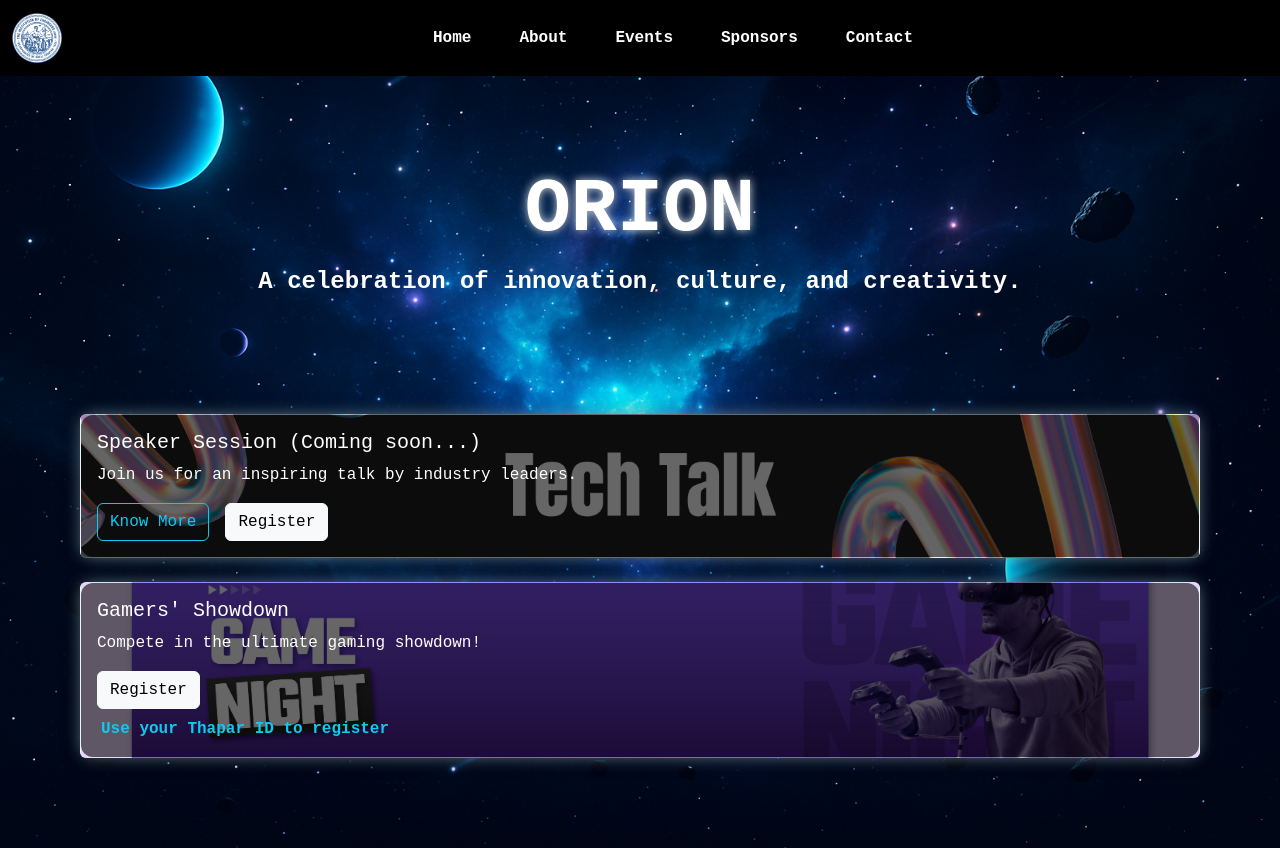
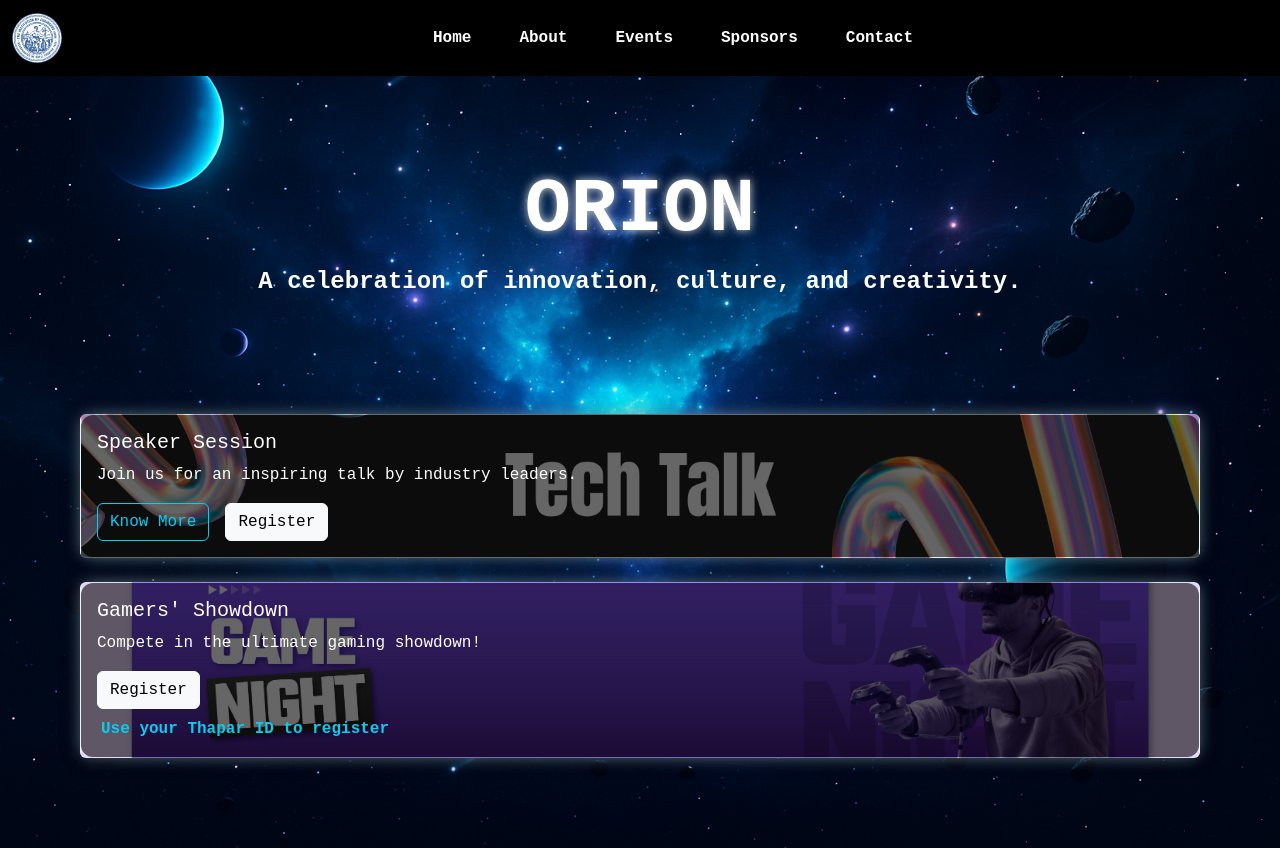
Before and after one commit to rahulsoni5670/webpage_final, a Next.js app: page /events in a window 1280 px wide. Built offline with nearby package versions, Linux system fonts and the light colour scheme.

Commit message:
Update page.js

```diff
--- a/app/events/page.js
+++ b/app/events/page.js
@@ -7,7 +7,7 @@ export default function Events() {
 
   const events = [
     {
-      title: "Speaker Session (Coming soon...)",
+      title: "Speaker Session",
       description: "Join us for an inspiring talk by industry leaders.",
       details: "TO BE REVEALED SOON !!!",
     },
```
